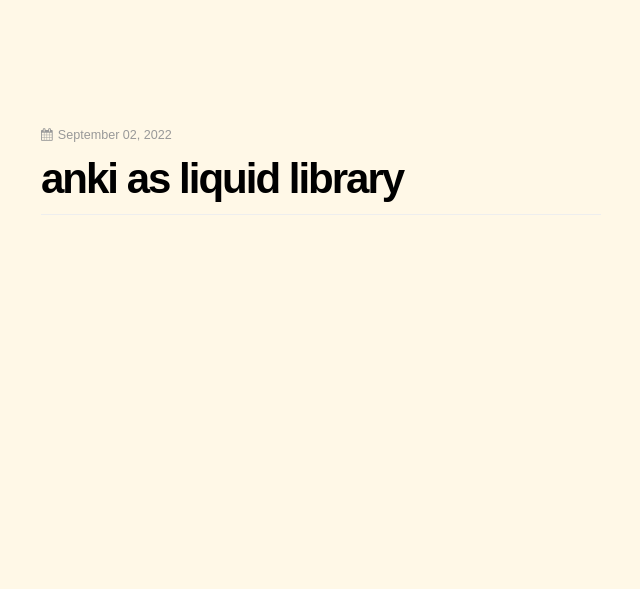
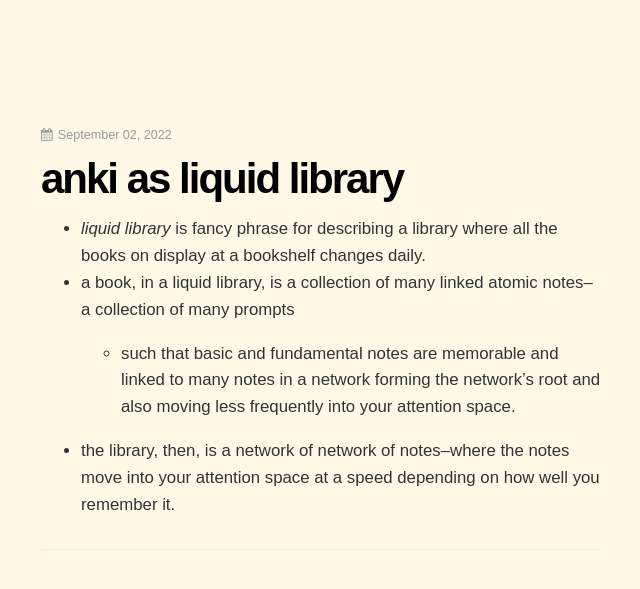
Before and after one commit to dCO2/rococo, a Jekyll site: the page built from _posts/2022-09-02-anki-as-liquid-library.md, in a window 1280 px wide. Shown: the top 589 px of the page, without its empty margins (335-975 px from the left). Built offline with Jekyll 4.4.1, drawn with Linux system fonts in a browser that asks for light colours; some web fonts are replaced.

Commit message:
Added content

```diff
--- a/_posts/2022-09-02-anki-as-liquid-library.md
+++ b/_posts/2022-09-02-anki-as-liquid-library.md
@@ -5,3 +5,8 @@ feature-image: /assets/images/author-image.png
 permalink: /:year/:month/:day/:title
 tags:
 ---
+
+- _liquid library_ is fancy phrase for describing a library where all the books on display at a bookshelf changes daily.
+- a book, in a liquid library, is a collection of many linked atomic notes--a collection of many prompts
+    - such that basic and fundamental notes are memorable and linked to many notes in a network forming the network's root and also moving less frequently into your attention space.
+- the library, then, is a network of network of notes--where the notes move into your attention space at a speed depending on how well you remember it.
```
